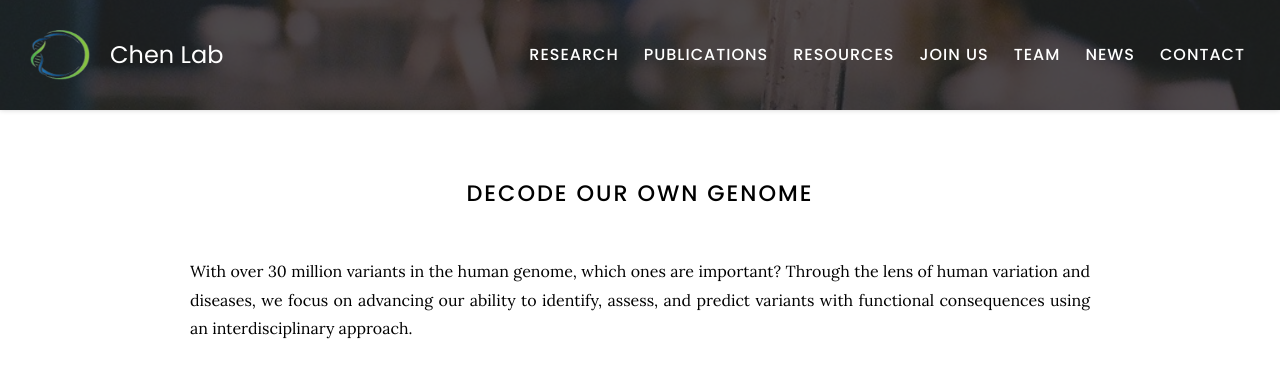
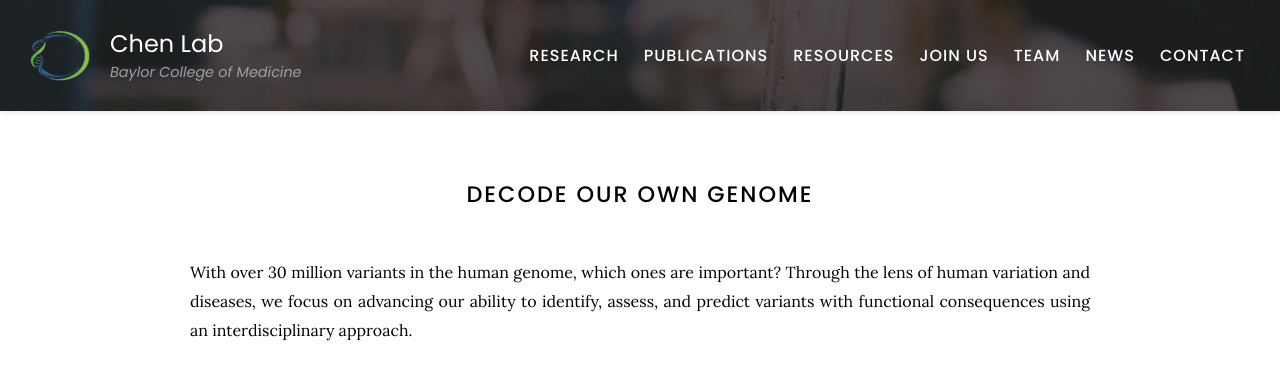
Before and after one commit to wmeng1018/Chen-lab-website, a Jekyll site: the page built from index.md, in a window 1280 px wide and 900 px high, cut to the strip 0-379 px from the top of the window. Built offline with Jekyll 4.4.1, drawn with Linux system fonts in a browser that asks for light colours.

Commit message:
Update _config.yaml

```diff
--- a/_config.yaml
+++ b/_config.yaml
@@ -1,7 +1,7 @@
 ### basic settings
 # site properties and page defaults
 title: Chen Lab
-
+subtitle: Baylor College of Medicine
 description: Welcome to the Chen Lab!
 logo: images/logo.png
 logo-text: Chen Lab
```
